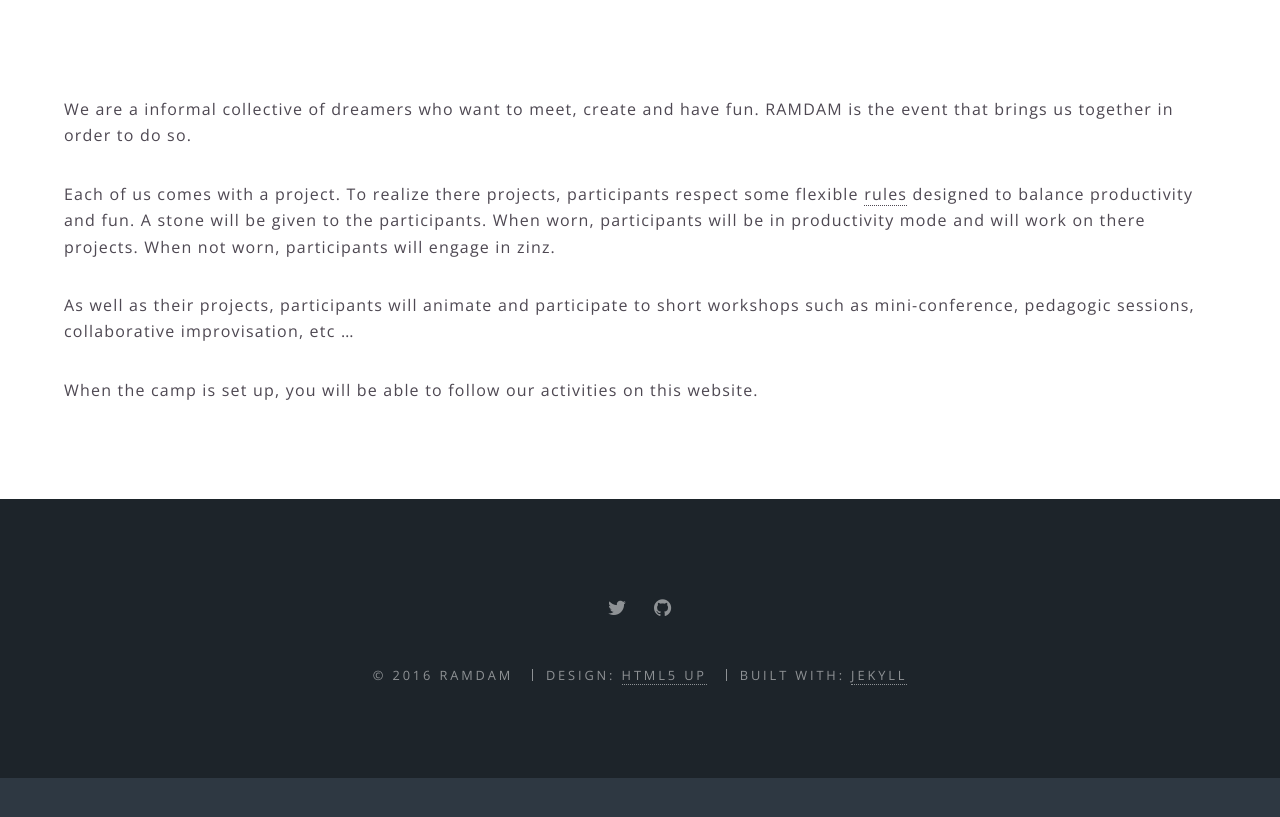
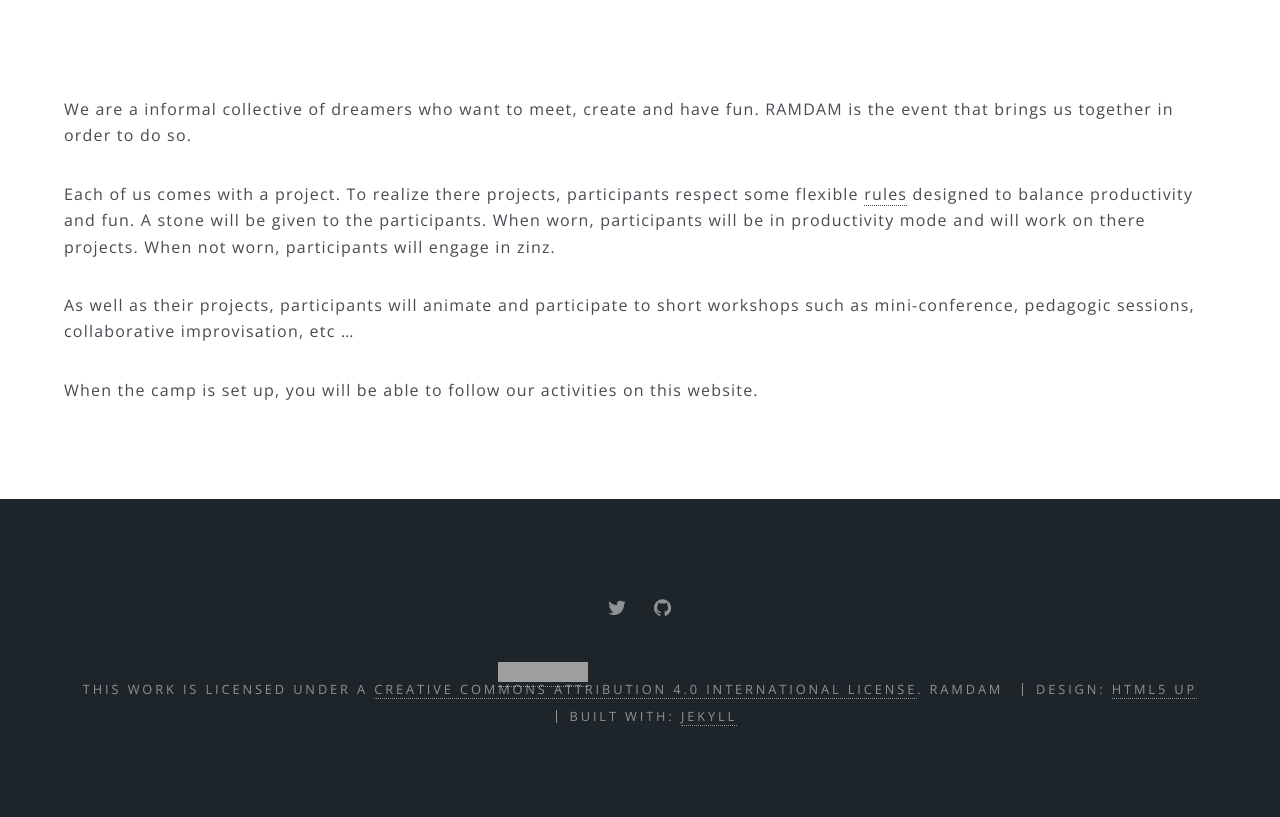
Before and after one commit to R4MD4M/R4MD4M.github.io, a Jekyll site: the page built from about.md, in a window 1280 px wide and 1154 px high. Shown: the part 335-1152 px from the top of the window. Built offline with Jekyll 4.4.1, drawn with Linux system fonts in a browser that asks for light colours; grey boxes are pictures that could not be loaded.

Commit message:
Update footer.html

```diff
--- a/_includes/footer.html
+++ b/_includes/footer.html
@@ -14,7 +14,7 @@
     {% endfor %}
   </ul>
   <ul class="copyright">
-    <li>&copy; {% assign thisyear = site.time | date: "%Y" %}
+    <li><a rel="license" href="http://creativecommons.org/licenses/by/4.0/"><img alt="Creative Commons License" style="border-width:0" src="https://i.creativecommons.org/l/by/4.0/88x31.png" /></a><br />This work is licensed under a <a rel="license" href="http://creativecommons.org/licenses/by/4.0/">Creative Commons Attribution 4.0 International License</a>.
     {% if site.first_published %}
       {% capture diff %}{{ site.first_published | minus:thisyear }}{% endcapture %}
       {% if diff contains '-' %}{{ site.first_published }},{% endif %}
```
